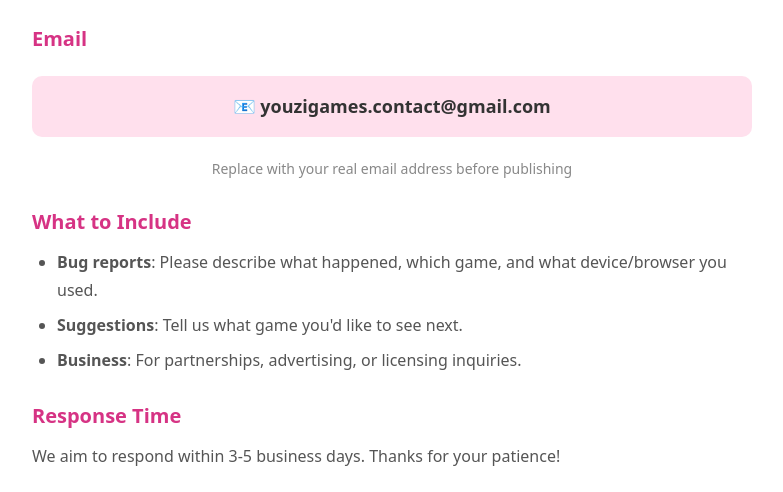
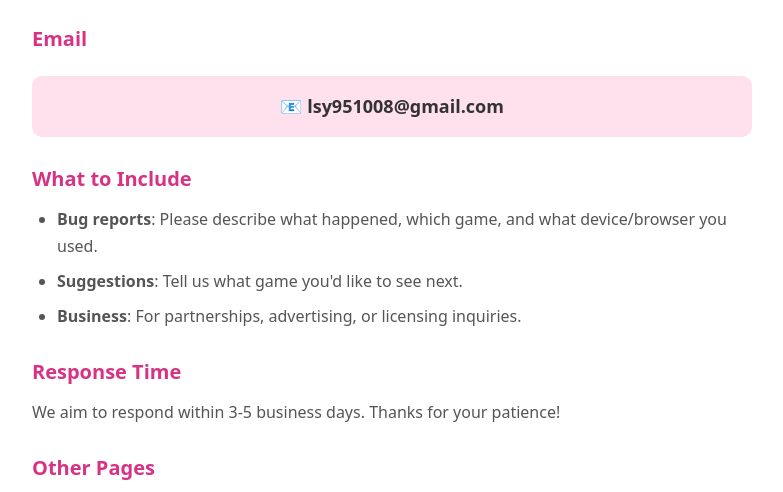
Before and after one commit to lsy597071512/lsy597071512.github.io, a plain HTML site: page contact.html in a window 1280 px wide. Shown: the part 249-741 px from the top of the page, without its empty margins (248-1031 px from the left). Drawn offline with Linux system fonts and the light colour scheme.

Commit message:
Update contact.html

```diff
--- a/contact.html
+++ b/contact.html
@@ -22,8 +22,7 @@ li{margin-bottom:8px;color:#555}
 <p>We'd love to hear from you. Whether you have feedback, found a bug, want to suggest a new game idea, or have a business inquiry — feel free to reach out.</p>
 
 <h2>Email</h2>
-<div class="email">📧 youzigames.contact@gmail.com</div>
-<p style="text-align:center;color:#888;font-size:14px">Replace with your real email address before publishing</p>
+<div class="email">📧 lsy951008@gmail.com</div>
 
 <h2>What to Include</h2>
 <ul>
```
